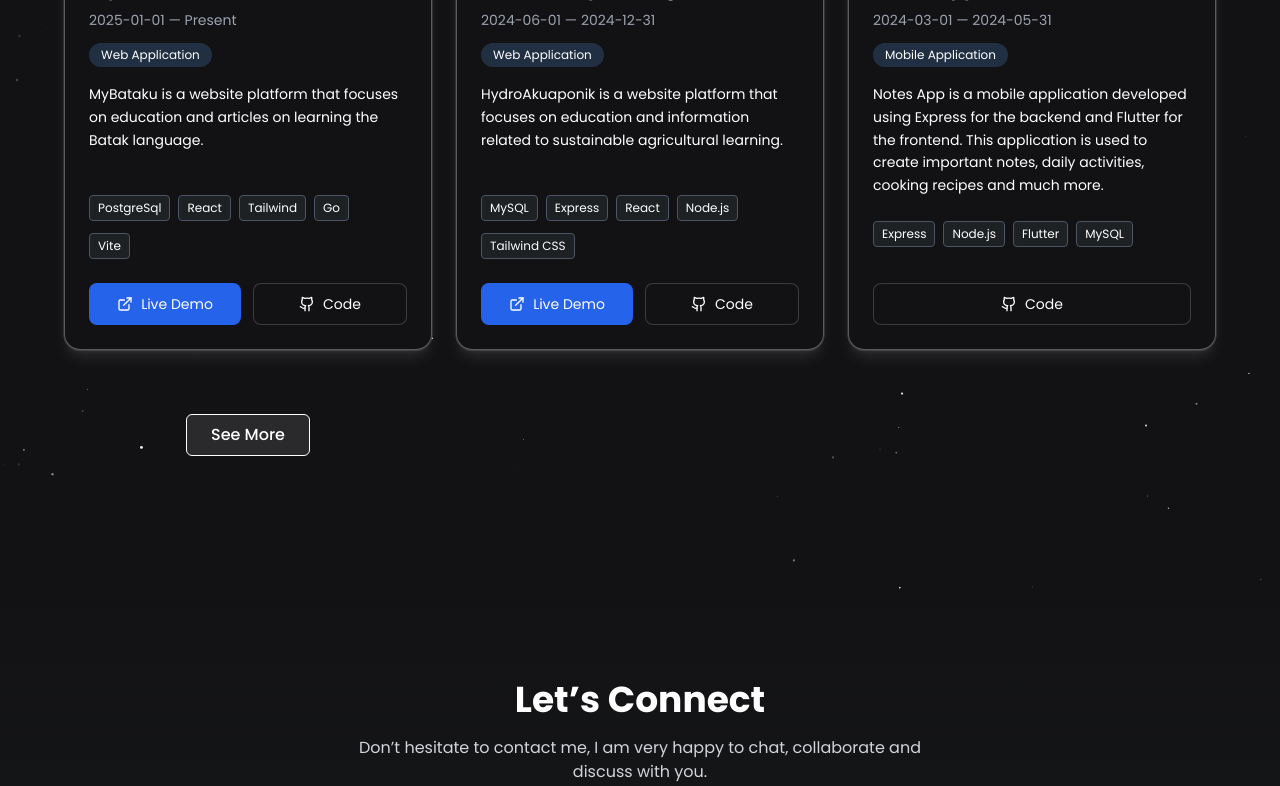
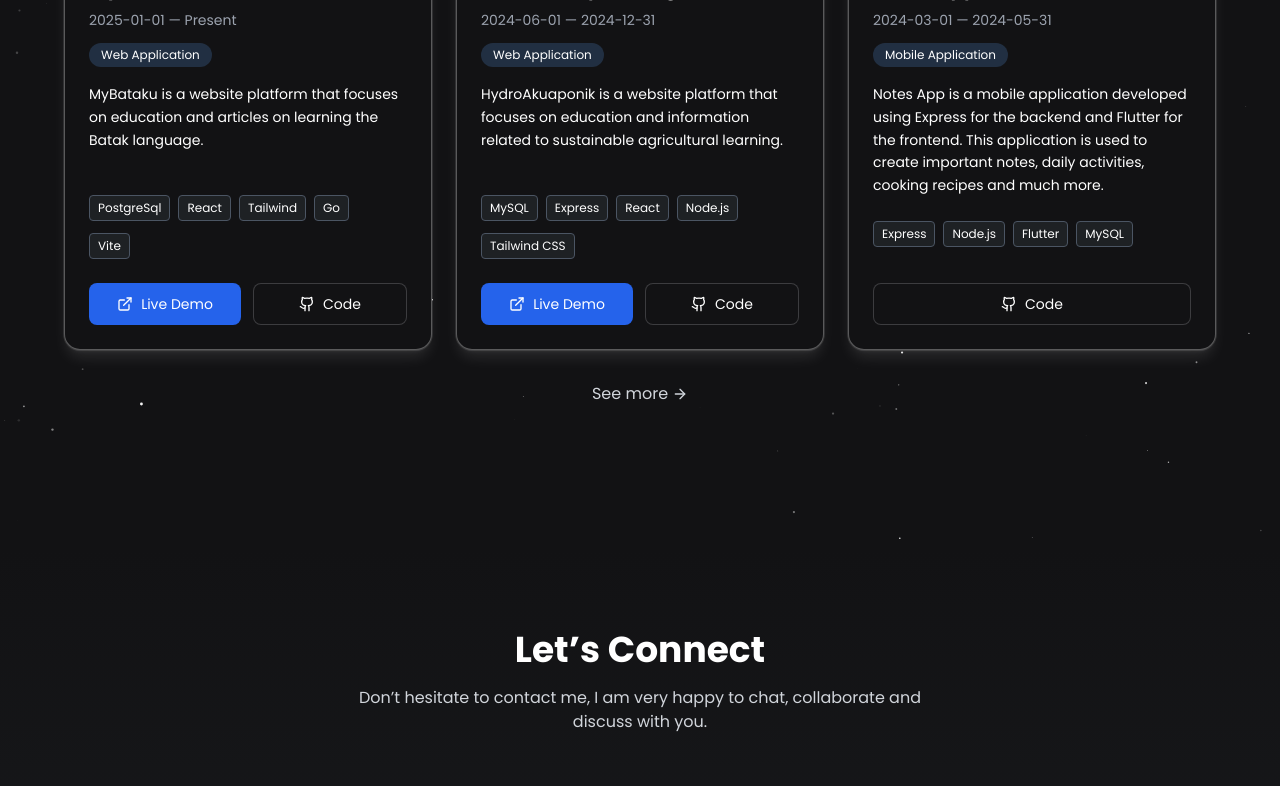
Before and after one commit to azrilpramudia/my-personal-website, a React (Vite) app: page / in a window 1280 px wide. Shown: the part 4739-5525 px from the top of the page. Built offline with nearby package versions, Linux system fonts and the light colour scheme.

Commit message:
feat: add see more

```diff
--- a/src/components/ProjectSection.jsx
+++ b/src/components/ProjectSection.jsx
@@ -1,5 +1,5 @@
 import { useEffect } from "react";
-import { ExternalLink, Github } from "lucide-react";
+import { ExternalLink, Github, ArrowRight } from "lucide-react";
 import { projects } from "../data/projectsData";
 import { Link } from "react-router-dom";
 
@@ -185,15 +185,18 @@ const ProjectSection = () => {
               </div>
             </div>
           ))}
-          {/* See More button here */}
-          <div className="mt-10 text-center">
-            <Link
-              to="/projects"
-              className="inline-block bg-white/10 hover:bg-white/20 border border-white text-white px-6 py-2 rounded-md font-medium transition duration-300"
-            >
-              See More
-            </Link>
-          </div>
+        </div>
+        <div className="w-full mt-8 flex justify-center">
+          <Link
+            to="/projects"
+            className="group inline-flex items-center gap-1 text-sm sm:text-base text-gray-300 hover:text-white transition-colors"
+          >
+            See more
+            <ArrowRight
+              size={16}
+              className="transition-transform duration-200 group-hover:translate-x-1"
+            />
+          </Link>
         </div>
       </div>
     </section>
```
